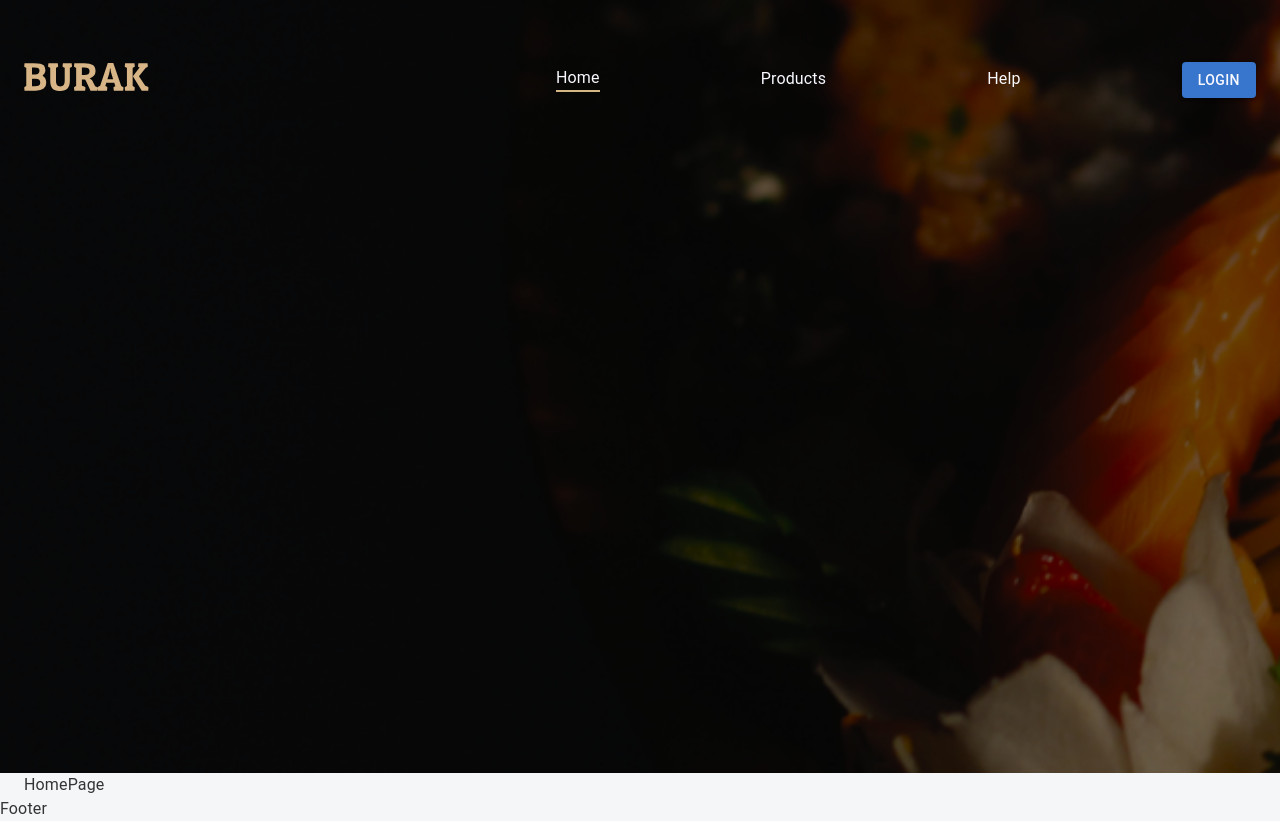
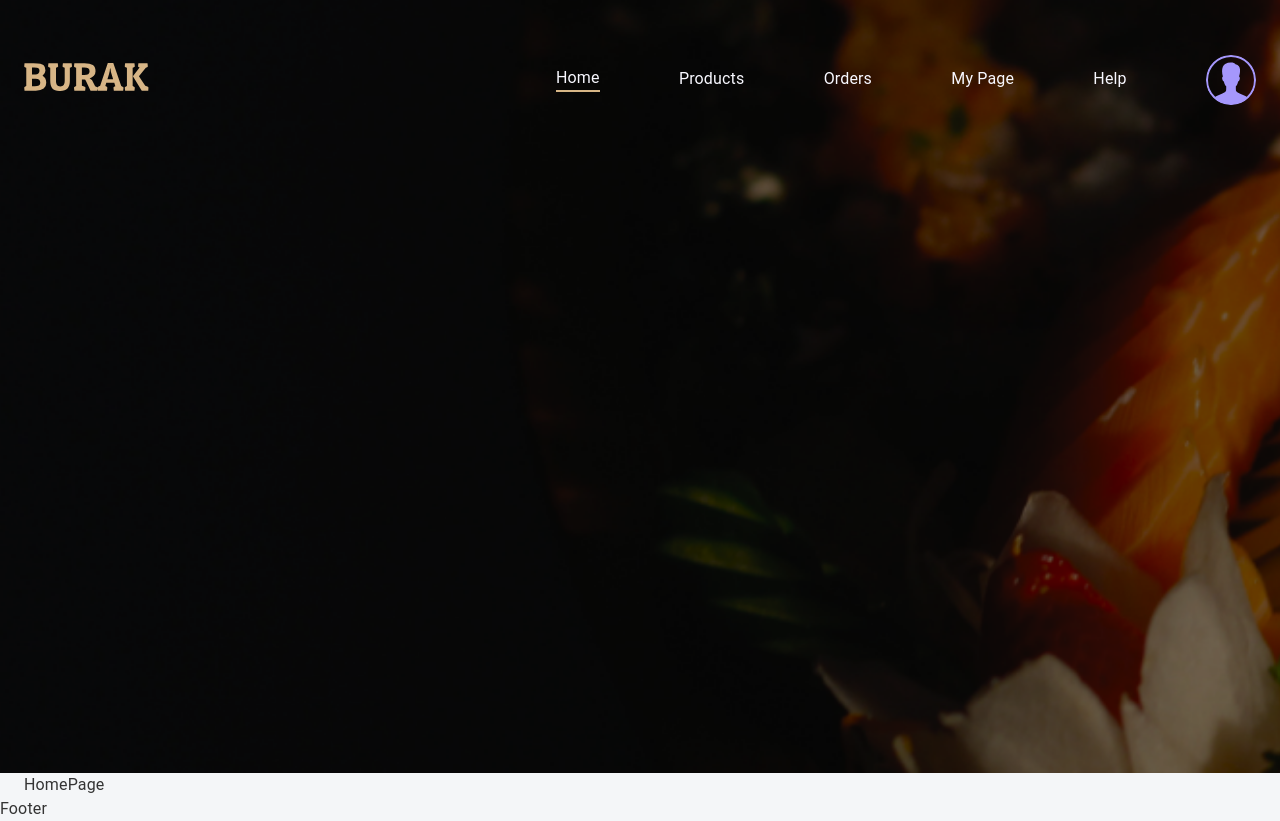
Before and after one commit to Rivenn-AI/Burak-react, a React (Create React App) app: page / in a window 1280 px wide. Built offline with nearby package versions, Linux system fonts and the light colour scheme.

Commit message:
fix: home navbar bar menu part refactring

```diff
--- a/src/app/components/headers/HomeNavbar.tsx
+++ b/src/app/components/headers/HomeNavbar.tsx
@@ -2,37 +2,17 @@ import { Box, Button, Container, Stack } from "@mui/material";
 import { NavLink } from "react-router-dom";
 
 export function HomeNavbar() {
-  const authMember = null;
+  const authMember = true;
   return (
     <div className="home-navbar">
-      <Container sx={{ mt: "55px", height: "642px" }}>
-        <Stack
-          sx={{
-            height: "50px",
-            justifyContent: "space-between",
-            alignItems: "center",
-          }}
-          direction="row"
-        >
+      <Container className="navbar-container">
+        <Stack className="menu">
           <Box>
             <NavLink to="/">
-              <img
-                style={{
-                  width: "125px",
-                  height: "30px",
-                }}
-                src="/icons/burak.svg"
-              />
+              <img className="brand-logo" src="/icons/burak.svg" />
             </NavLink>
           </Box>
-          <Stack
-            sx={{
-              flexDirection: "row",
-              justifyContent: "space-between",
-              minWidth: "700px",
-              alignItems: "center",
-            }}
-          >
+          <Stack className="links">
             <Box className={"hover-line"}>
               <NavLink to="/" activeClassName={"underline"}>
                 Home
@@ -65,15 +45,16 @@ export function HomeNavbar() {
             {/** BASKET */}
             {!authMember ? (
               <Box>
-                <Button
-                  variant="contained"
-                  style={{ background: "#3776CC", color: "#f8f8ff" }}
-                >
+                <Button variant="contained" className="login-button">
                   Login
                 </Button>
               </Box>
             ) : (
-              <img />
+              <img
+                className="user-avatar"
+                src={"/icons/default-user.svg"}
+                aria-haspopup={"true"}
+              />
             )}
           </Stack>
         </Stack>
--- a/src/css/navbar.css
+++ b/src/css/navbar.css
@@ -4,6 +4,43 @@
   display: flex;
   background: url("/public/img/banner.webp");
   background-size: cover;
+}
+
+.home-navbar .navbar-container {
+  margin-top: 55px;
+  height: 642px;
+}
+
+.home-navbar .navbar-container .menu {
+  height: 50px;
+  display: flex;
+  flex-direction: row;
+  justify-content: space-between;
+  align-items: center;
+}
+
+.home-navbar .navbar-container .menu .brand-logo {
+  width: 125px;
+  height: 30px;
+}
+
+.home-navbar .navbar-container .menu .links {
+  min-width: 700px;
+  display: flex;
+  flex-direction: row;
+  justify-content: space-between;
+  align-items: center;
+}
+
+.home-navbar .navbar-container .menu .links .login-button {
+  background: #3776cc;
+  color: #f8f8ff;
+}
+
+.home-navbar .navbar-container .menu .user-avatar {
+  width: 50px;
+  height: 50px;
+  border-radius: 24px;
 }
 
 .home-navbar a {
```
